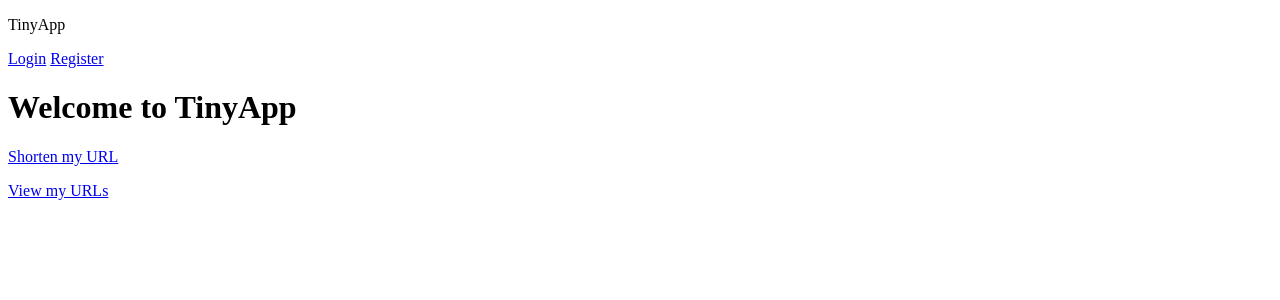
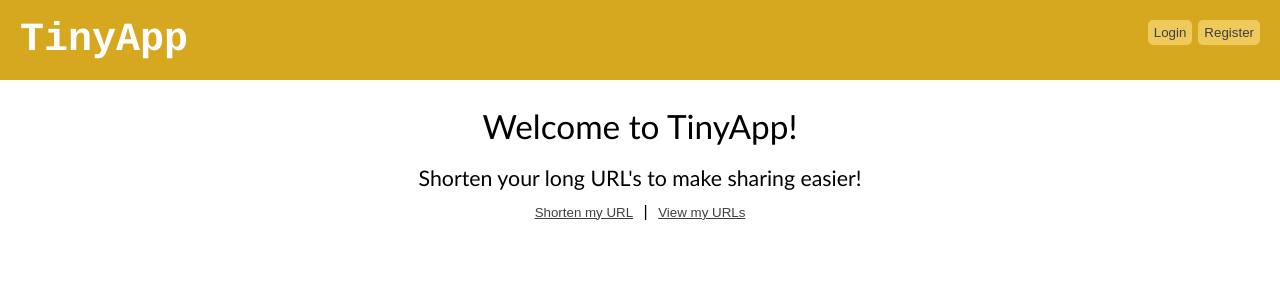
Before and after one commit to lpenstone/tiny-app, a Node server app: page / in a window 1280 px wide. Shown: the top 300 px of the page. Run offline with Node 20, Linux system fonts and the light colour scheme.

Commit message:
Beginning of CSS styling

```diff
--- /dev/null
+++ b/assets/stylesheets/main.css
@@ -0,0 +1,139 @@
+/* http://meyerweb.com/eric/tools/css/reset/ 2. v2.0 | 20110126
+  License: none (public domain)
+*/
+
+html, body, div, span, applet, object, iframe,
+h1, h2, h3, h4, h5, h6, p, blockquote, pre,
+a, abbr, acronym, address, big, cite, code,
+del, dfn, em, img, ins, kbd, q, s, samp,
+small, strike, strong, sub, sup, tt, var,
+b, u, i, center,
+dl, dt, dd, ol, ul, li,
+fieldset, form, label, legend,
+table, caption, tbody, tfoot, thead, tr, th, td,
+article, aside, canvas, details, embed,
+figure, figcaption, footer, header, hgroup,
+menu, nav, output, ruby, section, summary,
+time, mark, audio, video {
+  margin: 0;
+  padding: 0;
+  border: 0;
+  font-size: 100%;
+  font: inherit;
+  vertical-align: baseline;
+}
+/* HTML5 display-role reset for older browsers */
+article, aside, details, figcaption, figure,
+footer, header, hgroup, menu, nav, section {
+  display: block;
+}
+body {
+  line-height: 1;
+}
+ol, ul {
+  list-style: none;
+}
+blockquote, q {
+  quotes: none;
+}
+blockquote:before, blockquote:after,
+q:before, q:after {
+  content: '';
+  content: none;
+}
+table {
+  border-collapse: collapse;
+  border-spacing: 0;
+}
+p{
+  font-family: Arial;
+}
+h1 {
+  font-family: Trebuchet MS;
+  font-size: 25pt;
+  margin-top: 30px;
+  line-height: 25pt;
+  text-align: center;
+}
+h2 {
+  font-family: Trebuchet MS;
+  font-size: 16pt;
+  margin-top: 25px;
+  line-height: 16pt;
+  text-align: center;
+}
+a{
+}
+.box{
+  width: 75%;
+  margin-left: auto;
+  margin-right: auto;
+  margin-top: 20px;
+  text-align: center;
+}
+.top {
+  background-color: #d5a81f;
+  padding: 20px;
+}
+a.tinyapp{
+  font-family: Courier;
+  font-weight: bold;
+  color: white;
+  font-size: 30pt;
+  text-decoration: none;
+}
+.login{
+  font-family: Arial;
+  font-size: 10pt;
+  color: #3f3f3f;
+  padding: 6px;
+  background-color: #eeca5c;
+  border: 1px;
+  border-color: #3f3f3f;
+  border-radius: 5px;
+  text-decoration: none;
+  float: right;
+  margin-right: 6px;
+  margin-left: 6px;
+  display: inline-block;
+}
+.register{
+  font-family: Arial;
+  font-size: 10pt;
+  color: #3f3f3f;
+  padding: 6px;
+  background-color: #eeca5c;
+  border: 1px;
+  border-color: #3f3f3f;
+  border-radius: 5px;
+  text-decoration: none;
+  float: right;
+  display: inline-block;
+}
+.hello{
+  font-family: Arial;
+  font-size: 10pt;
+  color: #3f3f3f;
+  padding: 6px;
+  border: 1px;
+  border-color: #3f3f3f;
+  border-radius: 5px;
+  float: right;
+  display: inline-block;
+}
+a.homelink{
+  font-family: Arial;
+  font-size: 10pt;
+  color: #3f3f3f;
+  padding: 6px;
+  margin-top: 10px;
+  border-color: #3f3f3f;
+  border-radius: 5px;
+  display: inline-block;
+}
+a:hover.homelink {
+  text-decoration: none;
+}
+input {
+  font-size: 16pt;
+}
--- a/express-server.js
+++ b/express-server.js
@@ -8,6 +8,7 @@ const bodyParser = require("body-parser");
 const bcrypt = require('bcrypt');
 const cookieSession = require('cookie-session')
 
+app.use("/assets", express.static(__dirname + '/assets'))
 app.use(cookieSession({
   name: 'session',
   keys: ['key1', 'key2'],
@@ -128,7 +129,7 @@ app.get("/urls", (req, res) => {
   if (!id){
   //If the person is not logged in, redirect to login page
     res.status(401);
-    redirectes.redirect("/login");
+    res.redirect("/login");
   } else {
   //If person is logged in, show their page of URLs.
     res.status(200);
@@ -231,7 +232,7 @@ app.post("/urls/new", (req, res) => {
     urlDatabase[user][urlID] = req.body.longURL;
   }
   res.status(302);
-  res.redirect('/urls/'+ id); //Redirect to the new URL listing
+  res.redirect('/urls/'+ urlID); //Redirect to the new URL listing
 });
 
 //UPDATES THE URL
--- a/views/index.ejs
+++ b/views/index.ejs
@@ -1,12 +1,16 @@
 <!DOCTYPE html>
 <html lang="en">
-  <head></head>
+  <head>
+    <title>TinyApp</title>
+    <link rel="stylesheet" href="/assets/stylesheets/main.css">
+  </head>
   <body>
     <header>
     <% include partials/_header %>
     </header>
-    <h1> Welcome to TinyApp </h1>
-    <p><a href ="/urls/new">Shorten my URL</a></p>
-    <p><a href ="/urls">View my URLs</a></p>
+    <h1 class = "welcome"> Welcome to TinyApp! </h1>
+    <div class = "box"><h2>Shorten your long URL's to make sharing easier!</h2>
+
+    <p><a class = "homelink" href ="/urls/new">Shorten my URL</a> | <a class = "homelink" href ="/urls">View my URLs</a></div>
   </body>
 </html>
--- a/views/partials/_header.ejs
+++ b/views/partials/_header.ejs
@@ -1,9 +1,15 @@
-<p class="text-center text-muted">TinyApp</p>
+<div class ="top">
+    <% if(!user){ %>
+        <p><a href = "/register" class="register">Register</a>
 
-    <% if(!user){ %>
-        <p><a href = "/login">Login</a> <a href = "/register">Register</a></p>
+        <a href = "/login" class = "login">Login</a> </p>
 
     <% } else{ %>
         <form method="POST" action="/logout">
-        <p>Hello, <%= user['email'] %>!</p><input type="submit" value="Logout"></form>
+        <input type="submit" value="Logout" class="login"></form>
+        <p class="hello">Hello, <%= user['email'] %>!</p>
     <% } %>
+
+<a class="tinyapp" href = "/">TinyApp</a>
+
+</div>
--- a/views/urls_index.ejs
+++ b/views/urls_index.ejs
@@ -2,12 +2,14 @@
 <html lang="en">
 <head>
   <title>TinyApp</title>
+  <link rel="stylesheet" href="/assets/stylesheets/main.css">
 </head>
 <body>
   <header>
     <% include partials/_header %>
   </header>
-    <h1>URL List</h1>
+    <h1>Your URL's</h1>
+      <div class="box">
       <ul>
         <% for (var url in urls[user['id']]) { %>
         <li><%= url %> - <%= urls[user['id']][url] %>
@@ -20,6 +22,6 @@
         </li>
         <% } %>
       </ul>
-      <p>Get a short url <a href="urls/new">here</a></p>
+      <p><a class="homelink" href="urls/new">Shorten another URL</a></p></div>
 </body>
 </html>
--- a/views/urls_show.ejs
+++ b/views/urls_show.ejs
@@ -2,13 +2,14 @@
 <html lang="en">
 <head>
   <title>TinyApp</title>
+  <link rel="stylesheet" href="/assets/stylesheets/main.css">
 </head>
 <body>
   <header>
     <% include partials/_header %>
   </header>
   <h1>Shortened URL</h1>
-    <p>Full: <%= urls[user['id']][shortURL]  %></p>
+    <div class="box"><p>Full: <%= urls[user['id']][shortURL]  %></p>
     <p>Shortened: http://localhost:8080/u/<%= shortURL %></p>
 
     <form method="POST" action="/urls/<%= shortURL %>/update">
@@ -19,5 +20,6 @@
     </form>
 
     <p><a href = '/urls'>See all your links</a></p>
+    </div>
 </body>
 </html>
```
Also changed, not shown: views/login.ejs (+10 -5 lines), views/register.ejs (+10 -5 lines), views/urls_new.ejs (+11 -6 lines), 2 other files.
